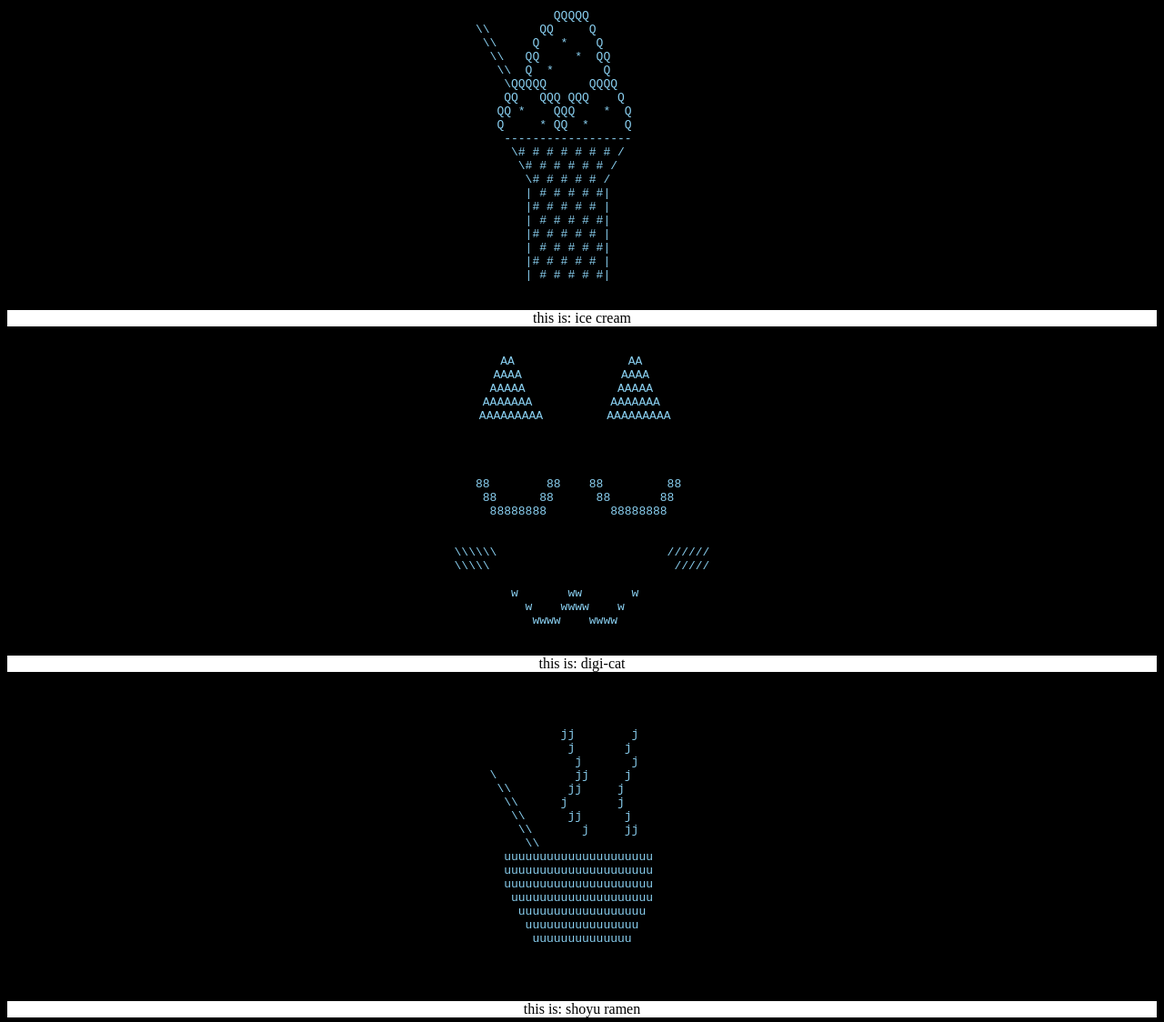
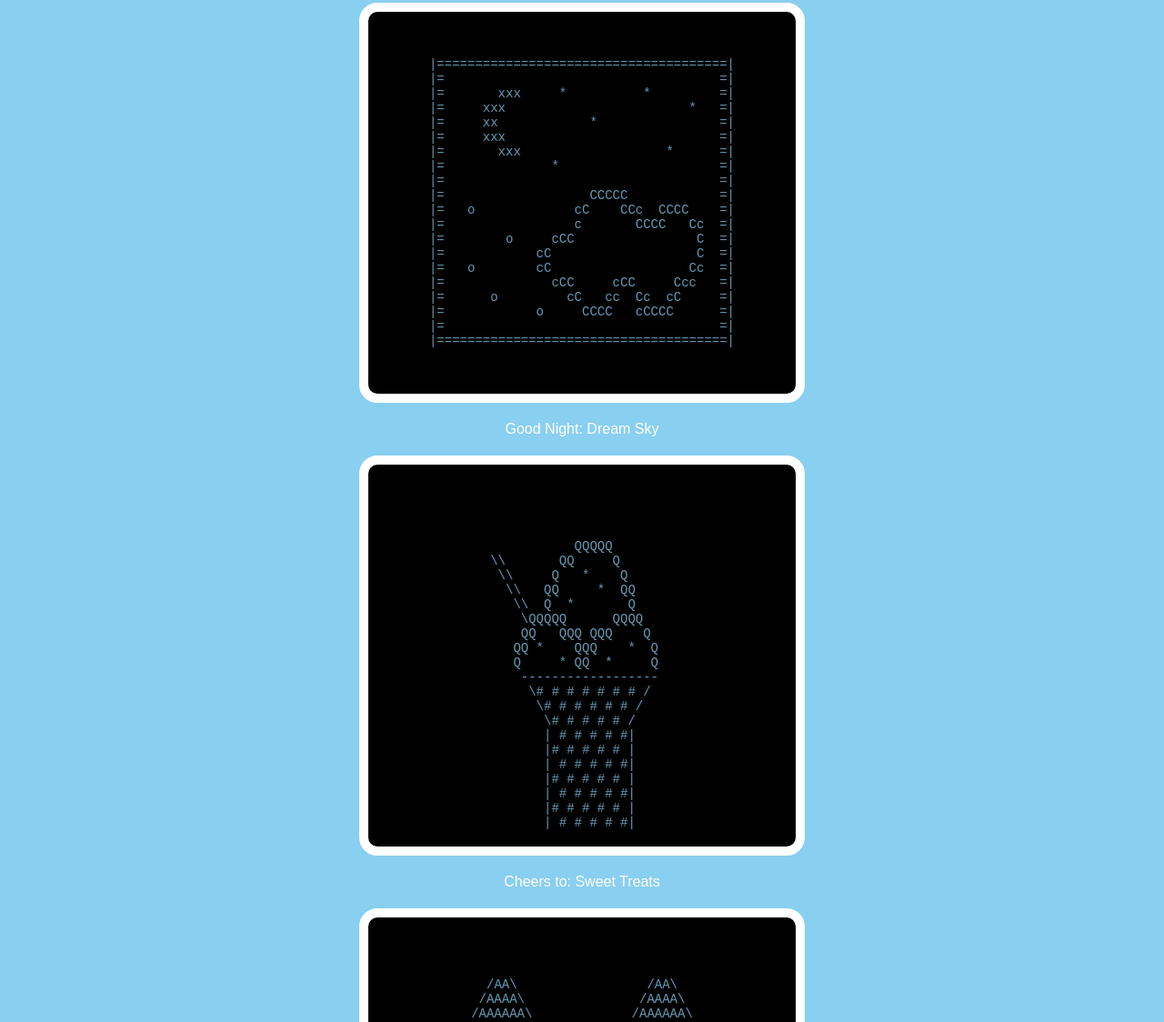
Before and after one commit to cassandra-333/cassandra-333.github.io, a plain HTML site: page index.html in a window 1280 px wide. Shown: the part 1676-2800 px from the top of the page at 91% size. Drawn offline with Linux system fonts and the light colour scheme.

Commit message:
Add files via upload

```diff
--- a/index.html
+++ b/index.html
@@ -10,13 +10,11 @@
 <!-- partial:index.partial.html -->
 <h1>⋆｡⋆°⋆ hi :) i'm cassandra ⋆｡⋆°⋆ </h1>
   <h1>welcome to my ASCII art gallery!</h1>
-  <p> I made these ! :) </p>
+  <p> I am a graphic designer and I made these ! :) </p>
 <p>
 </p>
   <pre>
-
-
-
+  <span>
 
 
              000000     00000
@@ -32,7 +30,7 @@
                        0000   0
 
   </pre></p>
-<p>this is: Spooky Smiley </p>
+<p>Meet: Spooky Smiley </p>
 
 
 
@@ -45,6 +43,7 @@
 
 
   <pre>
+  <span>
 
                 A
 AA
@@ -69,12 +68,13 @@ AA
            4 44  44 44 4 4 4
 
   </pre>
-  <p>this is: Rocket x </p>
+  <p>Hello: Rocket X </p>
 
 <p>
 
 </p>
   <pre>
+  <span>
 
 
 
@@ -93,15 +93,12 @@ AA
                     sssss
 
 </pre>
-  <p>this is: wavvvyyyyy</p>
+  <p>Nice to meet you: so wavvvyyyyy</p>
 
 <p>
-
 </p>
   <pre>
-
-
-
+  <span>
 |======================================|
 |=                                    =|
 |=       xxx     *          *         =|
@@ -123,7 +120,7 @@ AA
 |=                                    =|
 |======================================|
   </pre>
-  <p>this is: a starry/cloudy sky</p>
+  <p>Good Night: Dream Sky</p>
 
 
 
@@ -132,6 +129,7 @@ AA
 
 </p>
   <pre>
+  <span>
 
 
 
@@ -157,18 +155,18 @@ AA
                   |# # # # # |
                   | # # # # #|
   </pre>
- <p>this is: ice cream</p>
+ <p>Cheers to: Sweet Treats</p>
 
 <p>
 
 </p>
   <pre>
-
-    AA                AA
-         AAAA              AAAA
-        AAAAA             AAAAA
-       AAAAAAA           AAAAAAA
-                                  AAAAAAAAA         AAAAAAAAA
+  <span>
+       /AA\                 /AA\
+            /AAAA\               /AAAA\
+           /AAAAAA\             /AAAAAA\
+          /AAAAAAA\            /AAAAAAA\
+                                    AAAAAAAAAA           AAAAAAAAAA
 
 
 
@@ -178,21 +176,19 @@ AA
          88888888         88888888
 
 
-  \\\\\\                        //////
-  \\\\\                          /////
-
-           w       ww       w
-            w    wwww    w
-             wwww    wwww
+  \\\\\\             W            //////
+              4A
+               OO    ooo    OO
+                Ooo/    \ooO
 
 </pre>
-  <p>this is: digi-cat</p>
+  <p>Meow are you doing, Digi-Cat?</p>
 
 <p>
 
 </p>
   <pre>
-
+  <span>
 
 
                    jj        j
@@ -214,7 +210,7 @@ AA
 
 
   </pre>
-  <p>this is: shoyu ramen</p>
+  <p>Enjoy: Shoyu Ramen</p>
 <!-- partial -->
 
 </body>
--- a/style.css
+++ b/style.css
@@ -1,46 +1,39 @@
 body {
-  font-family: 'Avenir';
-}
-.title,
-.loading-title {
-  text-align: center;
-  text-transform: uppercase;
-  font-size: 5em;
-  letter-spacing: .085em;
-  margin: 4.5rem 0 1rem;
+    background-color: #89CFF0; /* Light blue background */
+    color: #000000; /* Black text */
+    font-family: 'Avenir Bold', sans-serif;
+    text-align: center;
 }
 
-.subtitle {
-  font-size: 2em;
-  margin-top: 1.7rem;
+h1, p {
+    color: #FFFFFF;
 }
 
-.title,
-.loading-title,
-.subtitle {
-  font-family: 'Avenir Bold';
+pre {
+    font-family: 'Courier New', monospace;
+    font-size: 14px;
+    background-color: #000000; /* Black background for ASCII art */
+    color: #89CFF0; /* Light blue text */
+    padding: 60px;
+    width: 350px; /* Set a fixed width */
+    height: 300px; /* Set a fixed height */
+    display: flex;
+    align-items: center;
+    justify-content: center;
+    white-space: pre; /* Preserve ASCII formatting */
+    overflow: hidden; /* Hide overflow if necessary */
+    border-radius: 20px;
+    border: 10px solid #FFFFFF; /* White border */
+    margin: 20px auto; /* Center the boxes */
+      animation: blink 2s infinite alternate; /* Apply the blinking effect */
+
 }
 
-.tagline {
-  text-align: center;
-  text-transform: uppercase;
-  display: block;
-  letter-spacing: .3em;
-  margin: 10px 0 40px;
-  color: #aaa;
+@keyframes Blink {
+    100% { opacity: 1; }  /* Light blue text (visible) */
+    50% { opacity: 0; } /* Invisible */
+    100% { opacity: 1; }  /* Light blue text (visible again) */
 }
-
-body {
-  text-align: center;
+pre span {
+    animation: Blink 2.3s infinite ease-in-out; /* Slower and smooth */
 }
-body {
-    background-color: #000000;
-    color: #89CFF0;
-}
-h1 {
-    background-color: #89CFF0;
-    color: white;
-}
-p {
-    background-color: white;
-    color: black;
```
Lines whose indentation alone changed are shown as unchanged.
